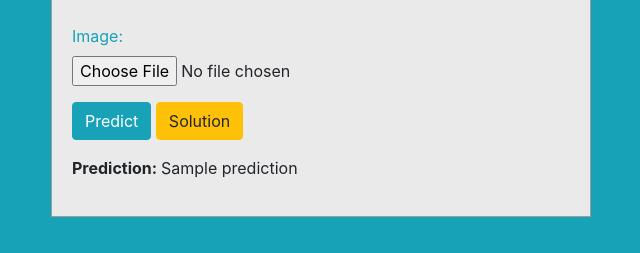
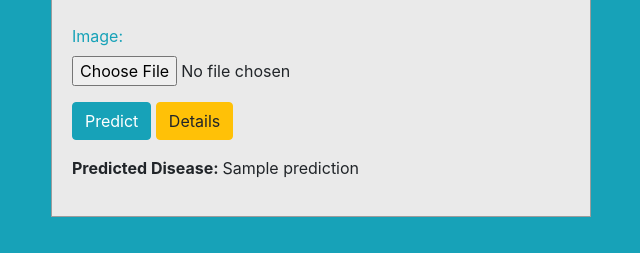
Before and after one commit to sbhusal123/dj_plant_disease, a Django app: template plant_disease/templates/index.html in a window 1280 px wide. Shown: the part 547-800 px from the top of the page, without its empty margins (319-959 px from the left). Run offline with Django 3.2, Linux system fonts and the light colour scheme; data comes from the database, SQL or seed files in the repository; both versions use the stored data as it was after the commit; the template is opened without the code that fills it: values that come from a table or form of the project are taken from there, most other values are stand-ins (such as "Sample title", 1, 10 or a date in 2020); some libraries are stand-ins or nearby versions.

Commit message:
Disease exception handled and docs updated.

```diff
--- a/plant_disease/templates/index.html
+++ b/plant_disease/templates/index.html
@@ -57,13 +57,22 @@
                                         btn-info btn-md">Predict</button>
 
                                     <!-- Solution -->
+                                    {% if disease and prediction%}
                                     <button type="button" class="btn btn-warning
                                         btn-md" data-toggle="modal"
-                                        data-target="#solutionModal">Solution</button>
+                                        data-target="#solutionModal">Details</button>
+                                    {%endif%}
+
+                                    {%if prediction and not disease%}
+                                    <p>Disease medicine data not found..</p>
+                                    {%endif%}
+
+
+
                                 </div>
                                 {% if prediction%}
                                 <p>
-                                    <b>Prediction: </b>
+                                    <b>Predicted Disease: </b>
                                     <span id="prediction_val">{{prediction}}</span>
                                 </p>
 
```
Also changed, not shown: README.md, plant_disease/db.sqlite3.
